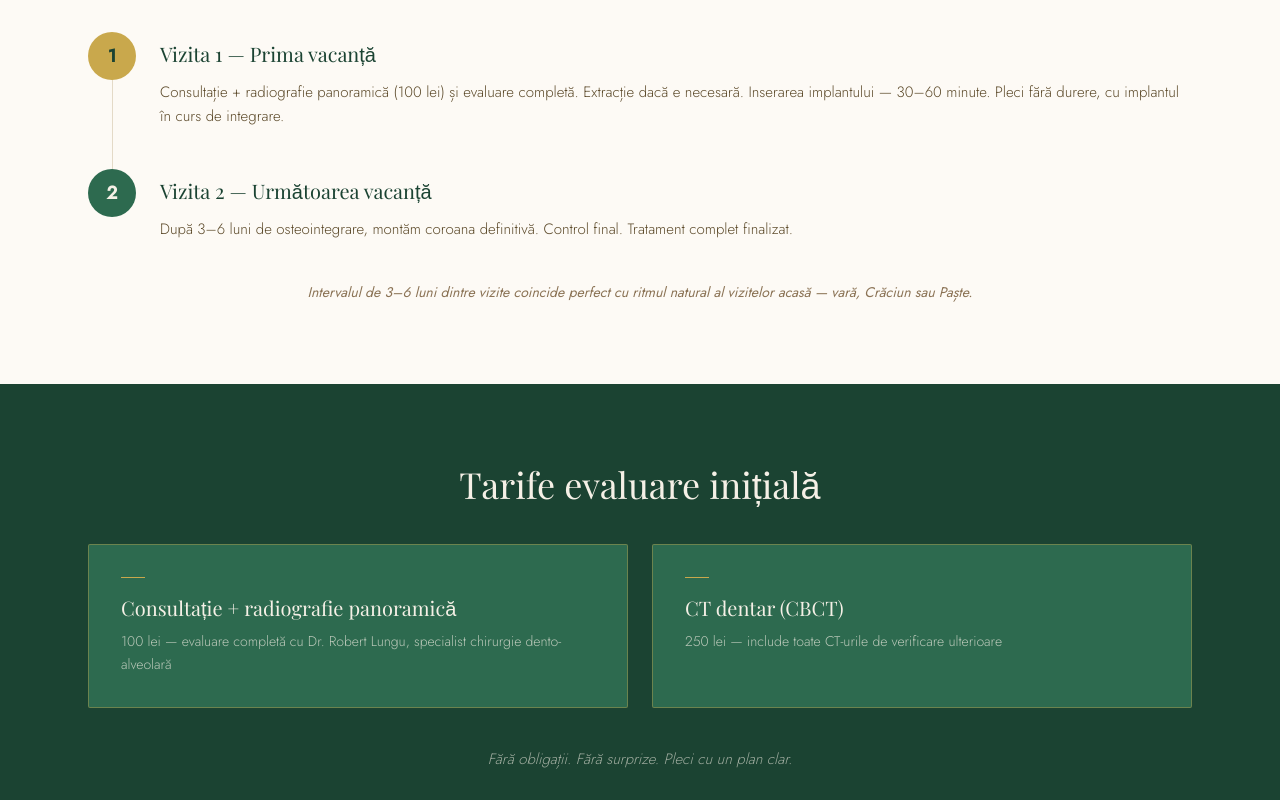
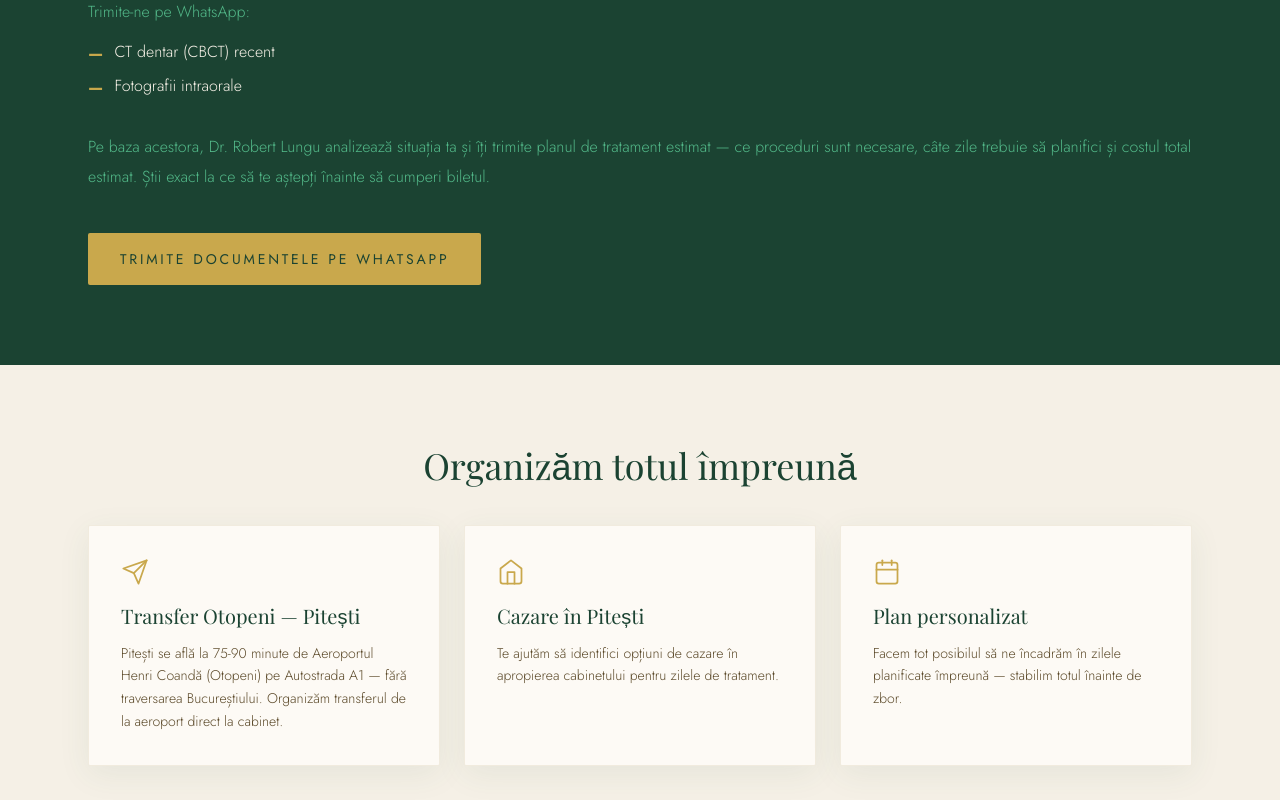
Before and after one commit to Rbt1/aradentpitesti, a Next.js app: page /diaspora in a window 1280 px wide. Shown: the part 1160-1960 px from the top of the page. Built offline with nearby package versions, Linux system fonts and the light colour scheme.

Commit message:
actualizez pagina diaspora cu protocol CBCT si logistica

```diff
--- a/app/diaspora/page.tsx
+++ b/app/diaspora/page.tsx
@@ -7,7 +7,9 @@ import Footer from '@/app/components/Footer'
 
 const WA_GENERIC = 'https://wa.me/40754219011'
 const WA_DIASPORA =
-  'https://wa.me/40754219011?text=Buna+ziua!+Sunt+din+diaspora+si+as+dori+sa+programez+o+consultatie+la+ARA+DENT+STUDIO.'
+  'https://wa.me/40754219011?text=' + encodeURIComponent('Bună ziua! Sunt din diaspora și doresc o evaluare pentru tratament dentar. Vă trimit CT-ul și pozele intraorale.')
+const WA_DOCUMENTE =
+  'https://wa.me/40754219011?text=' + encodeURIComponent('Bună ziua! Sunt din diaspora și doresc o evaluare. Vă trimit CT-ul și pozele intraorale.')
 
 const jsonLd = {
   '@context': 'https://schema.org',
@@ -50,6 +52,13 @@ const CalendarIcon = () => (
 const CheckIcon = () => (
   <svg width="28" height="28" viewBox="0 0 24 24" fill="none" stroke="currentColor" strokeWidth="1.5" strokeLinecap="round" strokeLinejoin="round" aria-hidden="true">
     <polyline points="20 6 9 17 4 12" />
+  </svg>
+)
+
+const HomeIcon = () => (
+  <svg width="28" height="28" viewBox="0 0 24 24" fill="none" stroke="currentColor" strokeWidth="1.5" strokeLinecap="round" strokeLinejoin="round" aria-hidden="true">
+    <path d="M3 9l9-7 9 7v11a2 2 0 01-2 2H5a2 2 0 01-2-2z" />
+    <polyline points="9 22 9 12 15 12 15 22" />
   </svg>
 )
 
@@ -162,7 +171,95 @@ export default function DiasporaPage() {
           </div>
         </section>
 
-        {/* 3. Timeline */}
+        {/* 3. Protocol — inainte de bilet */}
+        <section className="py-20 px-6 bg-forest-dark">
+          <div className="container-site max-w-3xl">
+            <motion.h2
+              className="font-playfair text-3xl lg:text-4xl text-cream mb-6"
+              {...fadeUp()}
+            >
+              Înainte să cumperi biletul de avion
+            </motion.h2>
+            <motion.p
+              className="font-jost font-light text-[16px] text-forest-light mb-4"
+              {...fadeUp(0.1)}
+            >
+              Trimite-ne pe WhatsApp:
+            </motion.p>
+            <motion.ul className="space-y-2 mb-8" {...fadeUp(0.15)}>
+              <li className="flex items-start gap-3 font-jost font-light text-[16px] text-cream">
+                <span className="text-gold font-bold mt-[2px]">—</span>
+                CT dentar (CBCT) recent
+              </li>
+              <li className="flex items-start gap-3 font-jost font-light text-[16px] text-cream">
+                <span className="text-gold font-bold mt-[2px]">—</span>
+                Fotografii intraorale
+              </li>
+            </motion.ul>
+            <motion.p
+              className="font-jost font-light text-[16px] text-forest-light leading-[1.9] mb-10"
+              {...fadeUp(0.2)}
+            >
+              Pe baza acestora, Dr. Robert Lungu analizează situația ta și îți trimite planul de tratament estimat — ce proceduri sunt necesare, câte zile trebuie să planifici și costul total estimat. Știi exact la ce să te aștepți înainte să cumperi biletul.
+            </motion.p>
+            <motion.a
+              href={WA_DOCUMENTE}
+              target="_blank"
+              rel="noopener noreferrer"
+              className="inline-flex items-center gap-3 font-jost text-sm uppercase tracking-wider bg-gold text-forest-dark px-8 py-4 rounded-sm hover:bg-gold-light transition-all duration-300"
+              {...fadeUp(0.25)}
+            >
+              Trimite documentele pe WhatsApp
+            </motion.a>
+          </div>
+        </section>
+
+        {/* 4. Logistica */}
+        <section className="py-20 px-6 bg-cream">
+          <div className="container-site max-w-4xl">
+            <motion.h2
+              className="font-playfair text-3xl lg:text-4xl text-forest-dark mb-10 text-center"
+              {...fadeUp()}
+            >
+              Organizăm totul împreună
+            </motion.h2>
+            <div className="grid grid-cols-1 md:grid-cols-3 gap-6">
+              {[
+                {
+                  Icon: PlaneIcon,
+                  title: 'Transfer Otopeni — Pitești',
+                  text: 'Pitești se află la 75-90 minute de Aeroportul Henri Coandă (Otopeni) pe Autostrada A1 — fără traversarea Bucureștiului. Organizăm transferul de la aeroport direct la cabinet.',
+                },
+                {
+                  Icon: HomeIcon,
+                  title: 'Cazare în Pitești',
+                  text: 'Te ajutăm să identifici opțiuni de cazare în apropierea cabinetului pentru zilele de tratament.',
+                },
+                {
+                  Icon: CalendarIcon,
+                  title: 'Plan personalizat',
+                  text: 'Facem tot posibilul să ne încadrăm în zilele planificate împreună — stabilim totul înainte de zbor.',
+                },
+              ].map((card, i) => (
+                <motion.div
+                  key={card.title}
+                  className="bg-offwhite border border-bark-light/30 rounded-sm p-8"
+                  style={{ boxShadow: '0 8px 32px rgba(45,106,79,0.08)' }}
+                  {...fadeUp(i * 0.12)}
+                  whileHover={{ y: -4 }}
+                >
+                  <div className="text-gold mb-4">
+                    <card.Icon />
+                  </div>
+                  <h3 className="font-playfair text-xl text-forest-dark mb-3">{card.title}</h3>
+                  <p className="font-jost font-light text-[14px] text-bark-dark leading-relaxed">{card.text}</p>
+                </motion.div>
+              ))}
+            </div>
+          </div>
+        </section>
+
+        {/* 5. Timeline */}
         <section className="py-20 px-6 bg-offwhite">
           <div className="container-site max-w-2xl">
             <motion.h2
```
